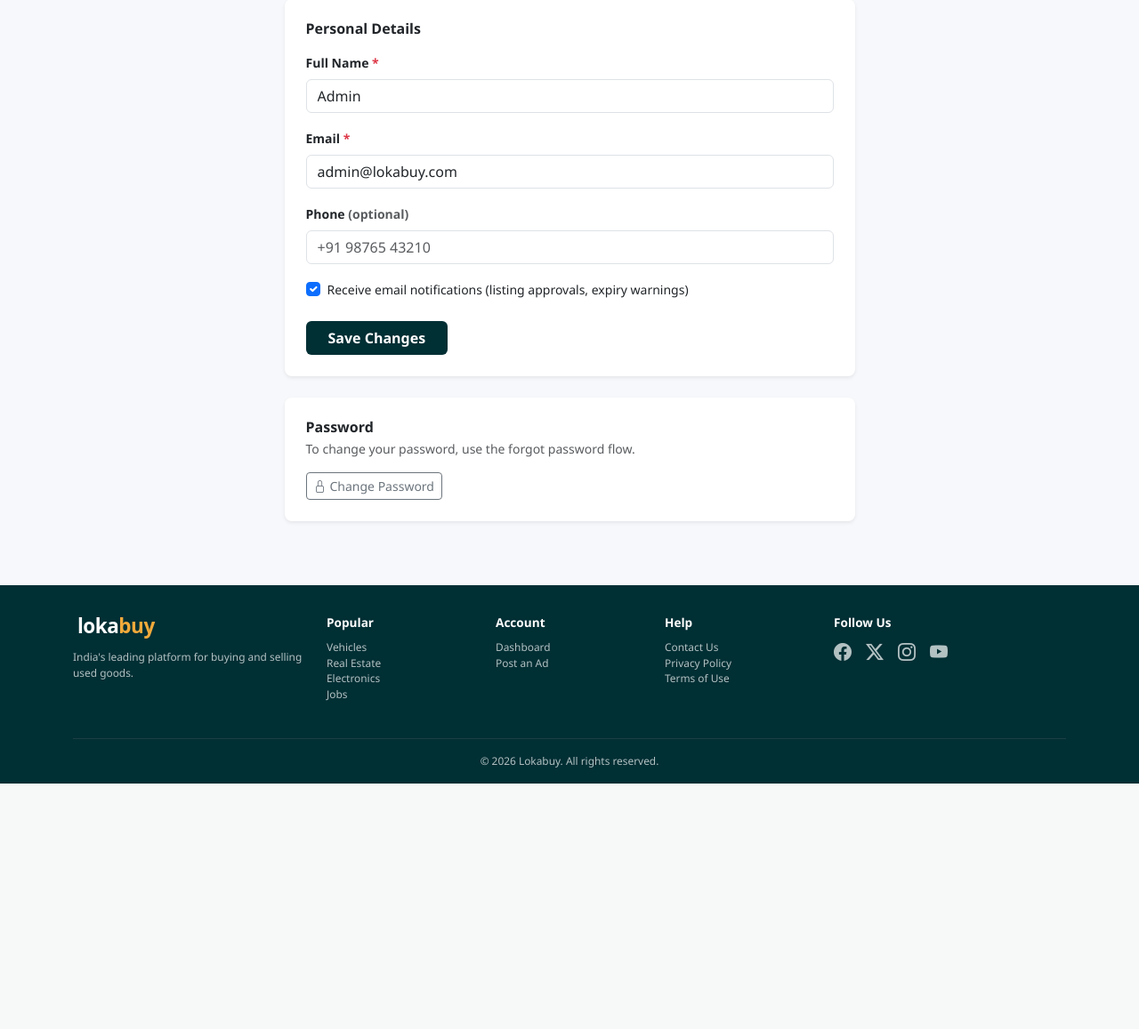
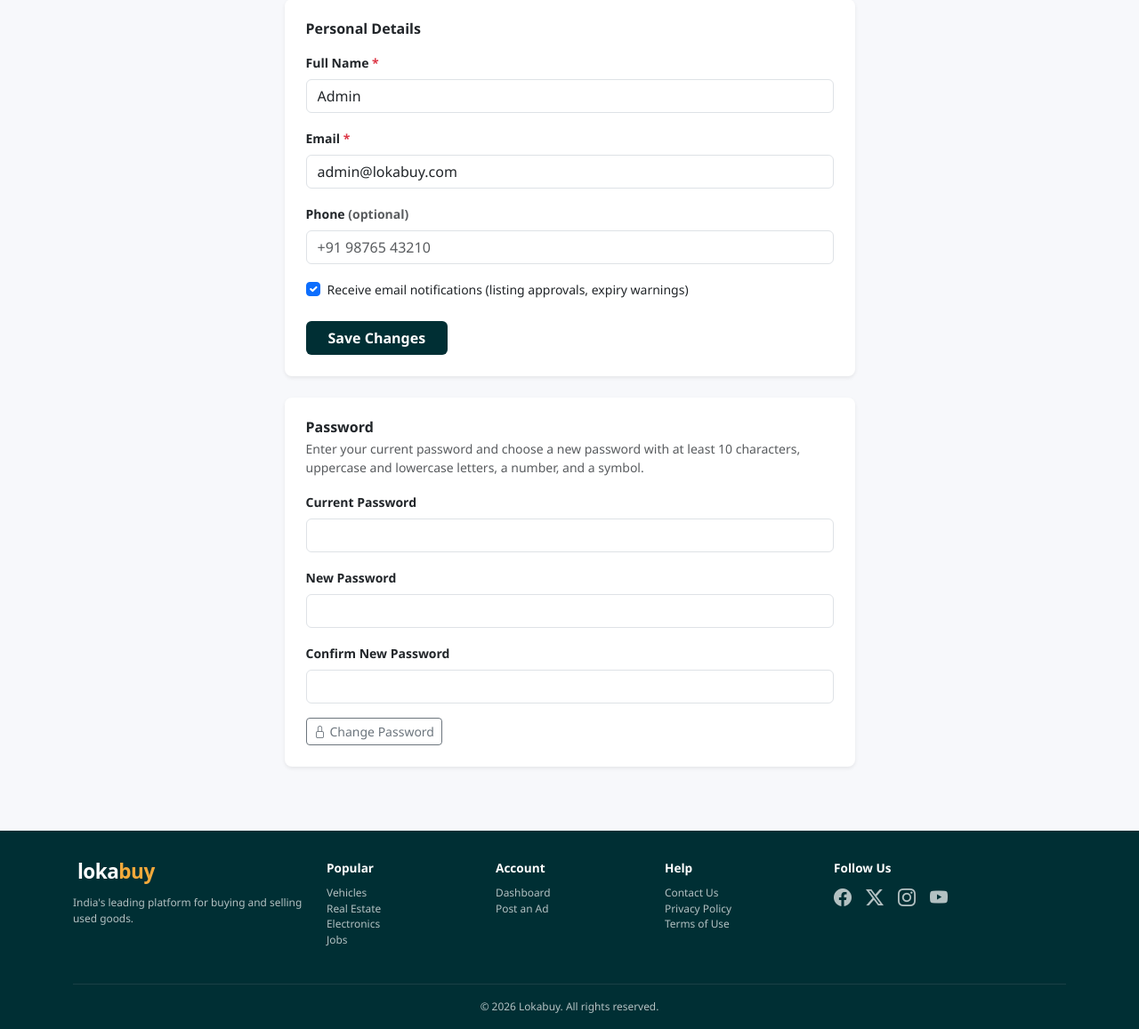
Before and after one commit to prakashinfotech/lokabuy, a Laravel app: page /profile/edit in a window 1280 px wide. Shown: the part 327-1484 px from the top of the page at 89% size. Before the commit the page ends 1208 px from the top, so only its background shows below. Run offline with Laravel 8, Linux system fonts and the light colour scheme; a user stored in the database is signed in; data comes from the database, SQL or seed files in the repository; some libraries are stand-ins or nearby versions.

Commit message:
Add authenticated password change with registration validation rules

```diff
--- a/app/Http/Controllers/Web/User/ProfileController.php
+++ b/app/Http/Controllers/Web/User/ProfileController.php
@@ -9,6 +9,9 @@ use App\Http\Requests\User\UpdateAvatarRequest;
 use App\Http\Requests\User\UpdateProfileRequest;
 use App\Services\ImageService;
 use Illuminate\Http\RedirectResponse;
+use Illuminate\Http\Request;
+use Illuminate\Support\Facades\Hash;
+use Illuminate\Validation\Rules\Password;
 use Illuminate\View\View;
 
 class ProfileController extends Controller
@@ -27,6 +30,20 @@ class ProfileController extends Controller
         return back()->with('success', 'Profile updated successfully.');
     }
 
+    public function updatePassword(Request $request): RedirectResponse
+    {
+        $validated = $request->validate([
+            'current_password' => ['required', 'current_password'],
+            'password' => ['required', 'string', 'confirmed', 'different:current_password', Password::min(10)->mixedCase()->numbers()->symbols()],
+        ]);
+
+        $request->user()->forceFill([
+            'password' => Hash::make($validated['password']),
+        ])->save();
+
+        return back()->with('password_success', 'Password changed successfully.');
+    }
+
     public function uploadAvatar(UpdateAvatarRequest $request): RedirectResponse
     {
         $user = $request->user();
--- a/resources/views/profile/edit.blade.php
+++ b/resources/views/profile/edit.blade.php
@@ -108,10 +108,46 @@
             <div class="card border-0 shadow-sm rounded-3">
                 <div class="card-body p-4">
                     <h6 class="fw-bold mb-1">Password</h6>
-                    <p class="text-muted small mb-3">To change your password, use the forgot password flow.</p>
-                    <a href="{{ route('password.request') }}" class="btn btn-outline-secondary btn-sm">
-                        <i class="bi bi-lock me-1"></i>Change Password
-                    </a>
+                    <p class="text-muted small mb-3">Enter your current password and choose a new password with at least 10 characters, uppercase and lowercase letters, a number, and a symbol.</p>
+
+                    @if(session('password_success'))
+                        <div class="alert alert-success py-2 small">{{ session('password_success') }}</div>
+                    @endif
+
+                    <form method="POST" action="{{ route('profile.password.update') }}">
+                        @csrf
+                        @method('PUT')
+
+                        <div class="mb-3">
+                            <label class="form-label fw-semibold small" for="current_password">Current Password</label>
+                            <input type="password" id="current_password" name="current_password"
+                                   class="form-control @error('current_password') is-invalid @enderror"
+                                   autocomplete="current-password" required>
+                            @error('current_password')
+                                <div class="invalid-feedback">{{ $message }}</div>
+                            @enderror
+                        </div>
+
+                        <div class="mb-3">
+                            <label class="form-label fw-semibold small" for="password">New Password</label>
+                            <input type="password" id="password" name="password"
+                                   class="form-control @error('password') is-invalid @enderror"
+                                   autocomplete="new-password" minlength="10" required>
+                            @error('password')
+                                <div class="invalid-feedback">{{ $message }}</div>
+                            @enderror
+                        </div>
+
+                        <div class="mb-3">
+                            <label class="form-label fw-semibold small" for="password_confirmation">Confirm New Password</label>
+                            <input type="password" id="password_confirmation" name="password_confirmation"
+                                   class="form-control" autocomplete="new-password" minlength="10" required>
+                        </div>
+
+                        <button type="submit" class="btn btn-outline-secondary btn-sm">
+                            <i class="bi bi-lock me-1"></i>Change Password
+                        </button>
+                    </form>
                 </div>
             </div>
 
--- a/routes/web.php
+++ b/routes/web.php
@@ -95,6 +95,7 @@ Route::middleware('auth')->group(function () {
     // Profile
     Route::get('/profile/edit', [ProfileController::class, 'edit'])->name('profile.edit');
     Route::put('/profile', [ProfileController::class, 'update'])->name('profile.update');
+    Route::put('/profile/password', [ProfileController::class, 'updatePassword'])->name('profile.password.update');
     Route::post('/profile/avatar', [ProfileController::class, 'uploadAvatar'])->name('profile.avatar');
 });
 
```
